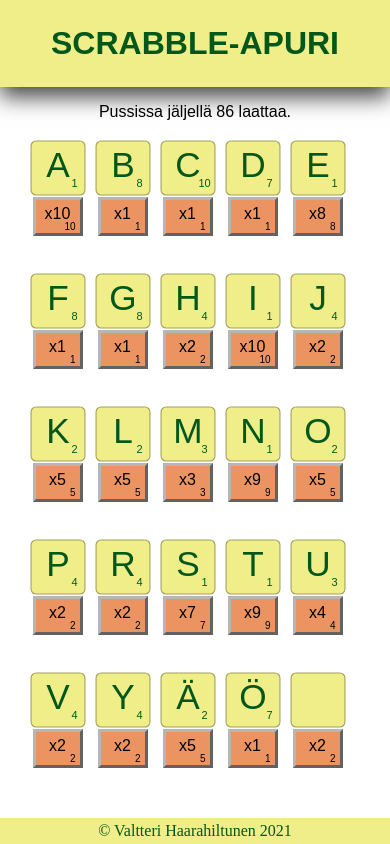
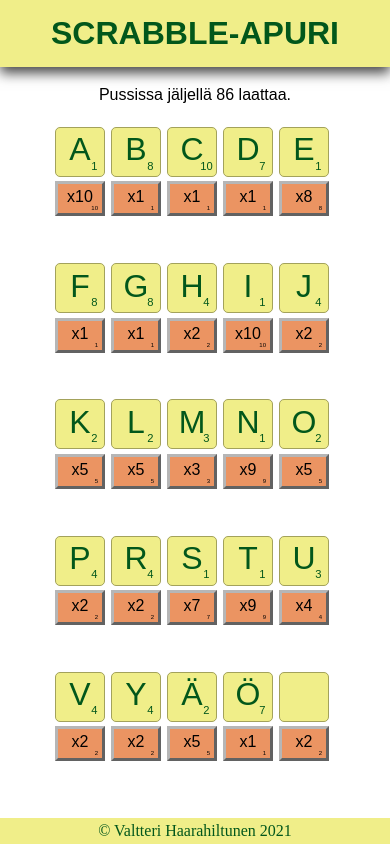
Before and after one commit to valtterihaa/scrabble, a plain HTML site: page index.html in a window 390 px wide. Drawn offline with Linux system fonts and the light colour scheme; a web font is replaced by a local one.

Commit message:
improved scaling, now with one breakpoint

```diff
--- a/scrabblestyle.css
+++ b/scrabblestyle.css
@@ -23,8 +23,8 @@ header {
     text-align: center;
     background-color: rgb(240, 238, 137);
     color: rgb(2, 87, 27);
-    padding: 25px 0 25px 0;
-    box-shadow: 0px 10px 21px rgb(69,69,69);
+    padding: 15px 0 15px 0;
+    box-shadow: 0px 6px 12px rgb(69,69,69);
 
 }
 
@@ -51,41 +51,46 @@ footer {
 /* templaatti päättyy */
 
 #hero {
-    margin: 1rem auto -20px auto;
+    margin: 1.2rem auto -1.2rem auto;
     text-align: center;
 }
 
+.content {
+    width: 420px;
+}
+
 .letter {
-    transform: scale(1.1);
+    /* transform: scale(1.1); */
     position: relative;
-    padding-top: 3px;
+    padding-top: 6%;
     width: 50px;
     height: 50px;
-    margin: 10px 15px auto auto;
+    margin: 10px 6px auto auto;
     background-color: rgb(240, 238, 137);
+    /* font-size: 3.5em; */
     font-size: xx-large;
     text-align: center;
     color: rgb(2, 87, 27);
     border: solid 1px rgb(163, 162, 91);
-    border-radius: 5px;
+    border-radius: 10%;
     cursor: pointer;
 }
 
 .letter .val {
-    font-size: 10px;
+    font-size: 35%;
     position: relative;
-    left: 15px;
-    margin-top: -8px;
+    left: 30%;
+    margin-top: -18%;
     -webkit-user-select: none;
     user-select: none;
 }
 
 .undo {
     width: 50px;
-    line-height: 28px;
+    line-height: 26px;
     background-color: rgb(235, 148, 98);
     text-align: center;
-    margin-top: 4px;
+    margin-top: 8%;
     border-style: outset;
     border-color: rgb(182, 182, 182);
 /*    border: solid 1px black;*/
@@ -93,7 +98,7 @@ footer {
 }
 
 .undo .origamount {
-    font-size: 10px;
+    font-size: 25%;
     margin-top: -15px;
     margin-bottom: -8px;
     margin-right: 4px;
@@ -103,3 +108,13 @@ footer {
 .is-empty {
     opacity: 0.25;
 }
+
+@media only screen and (max-width: 435px) {
+    .content {
+        width: 320px;
+    }
+    .letter {
+        margin: 10px 6px auto auto;
+
+    }
+}
```
Also changed, not shown: 1 other file.
